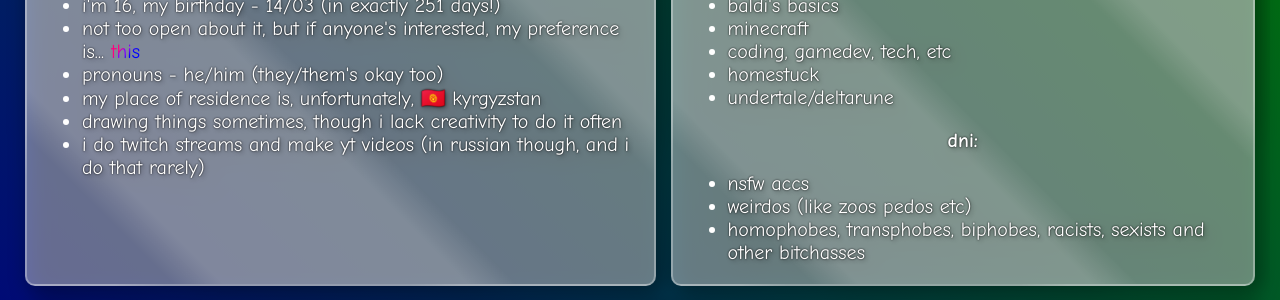
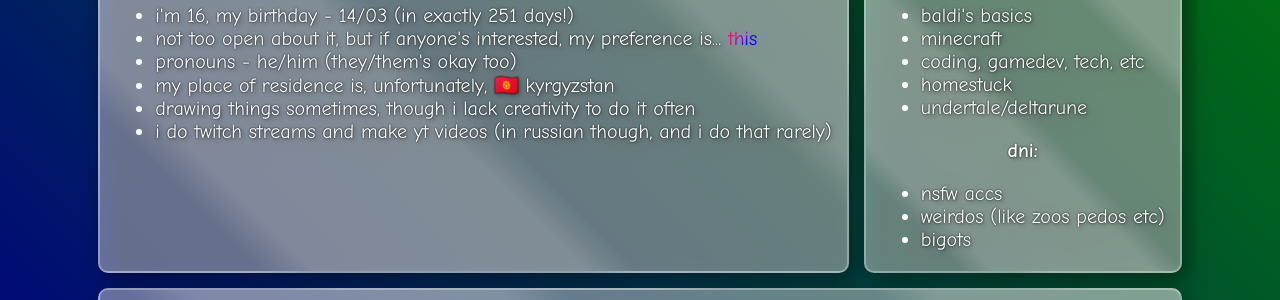
Before and after one commit to BroDadi/aboutme, a plain HTML site: page index.html in a window 1280 px wide. Shown: the part 329-629 px from the top of the page. Drawn offline with Linux system fonts and the light colour scheme.

Commit message:
some changes

```diff
--- a/index.html
+++ b/index.html
@@ -16,7 +16,7 @@
             <p>i'm also a gamer (kinda)</p>
         </div>
         <div class="group">
-            <div>
+            <div id="about">
                 <p><b>about me:</b></p>
                 <ul>
                     <li>i'm 16, my birthday - 14/03 <p id="daycount">(in exactly ? days)</p></li>
@@ -27,7 +27,7 @@
                     <li>i do twitch streams and make yt videos (in russian though, and i do that rarely)</li>
                 </ul>
             </div>
-            <div>
+            <div id="etc">
                 <p><b>my interests:</b></p>
                 <ul>
                     <li>baldi's basics</li>
@@ -40,7 +40,7 @@
                 <ul>
                     <li>nsfw accs</li>
                     <li>weirdos (like zoos pedos etc)</li>
-                    <li>homophobes, transphobes, biphobes, racists, sexists and other bitchasses</li>
+                    <li>bigots</li>
                 </ul>
             </div>
         </div>
--- a/styles.css
+++ b/styles.css
@@ -86,10 +86,20 @@ a, p, h1, ul
     border: none;
     background: none;
     display: flex;
-    justify-content: space-evenly;
+    justify-content: stretch;
     gap: 15px;
     flex-direction: column;
     padding: 0;
+}
+
+#about
+{
+    flex: 0 0 auto;
+}
+
+#etc
+{
+    flex: 1 1 0%;
 }
 
 @media (min-width: 900px)
```
